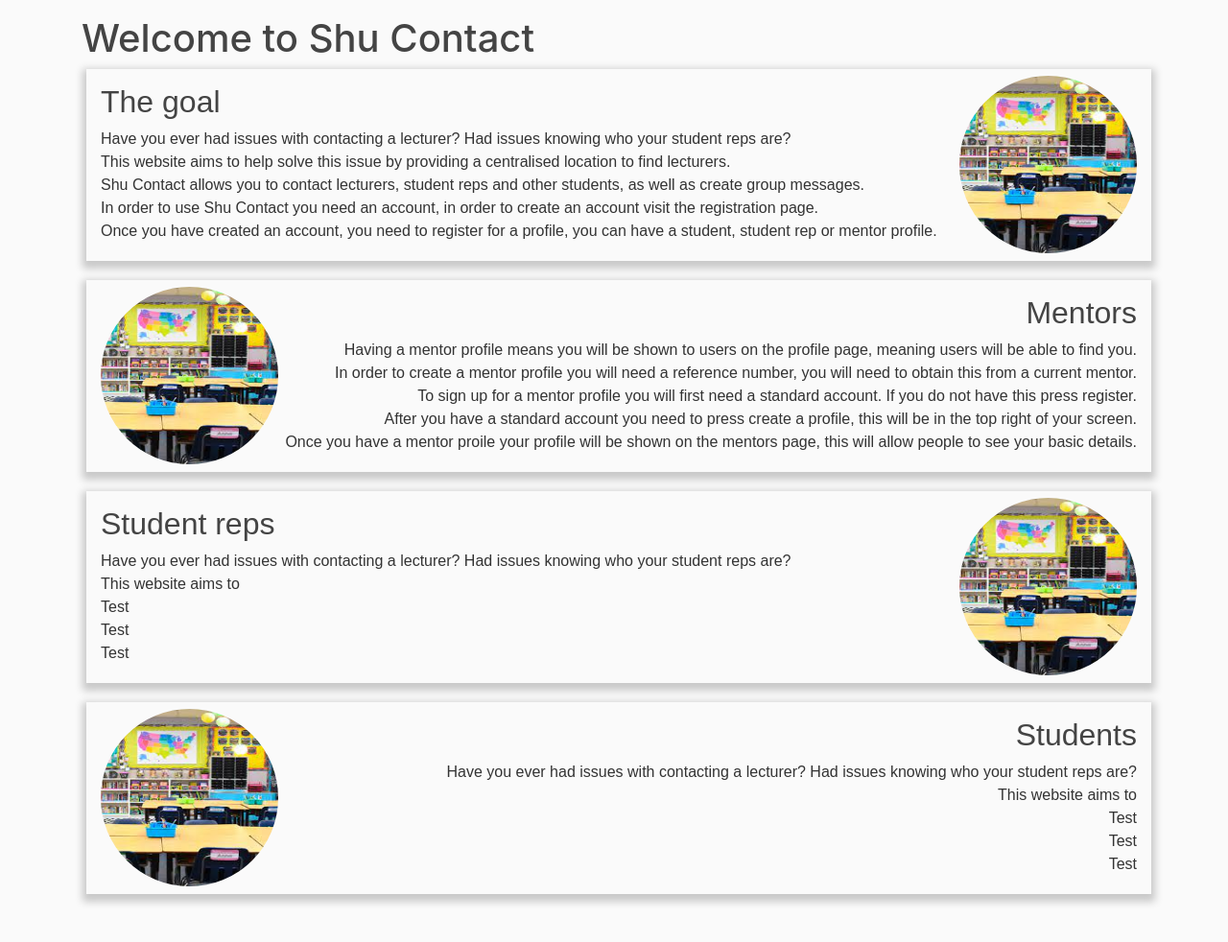
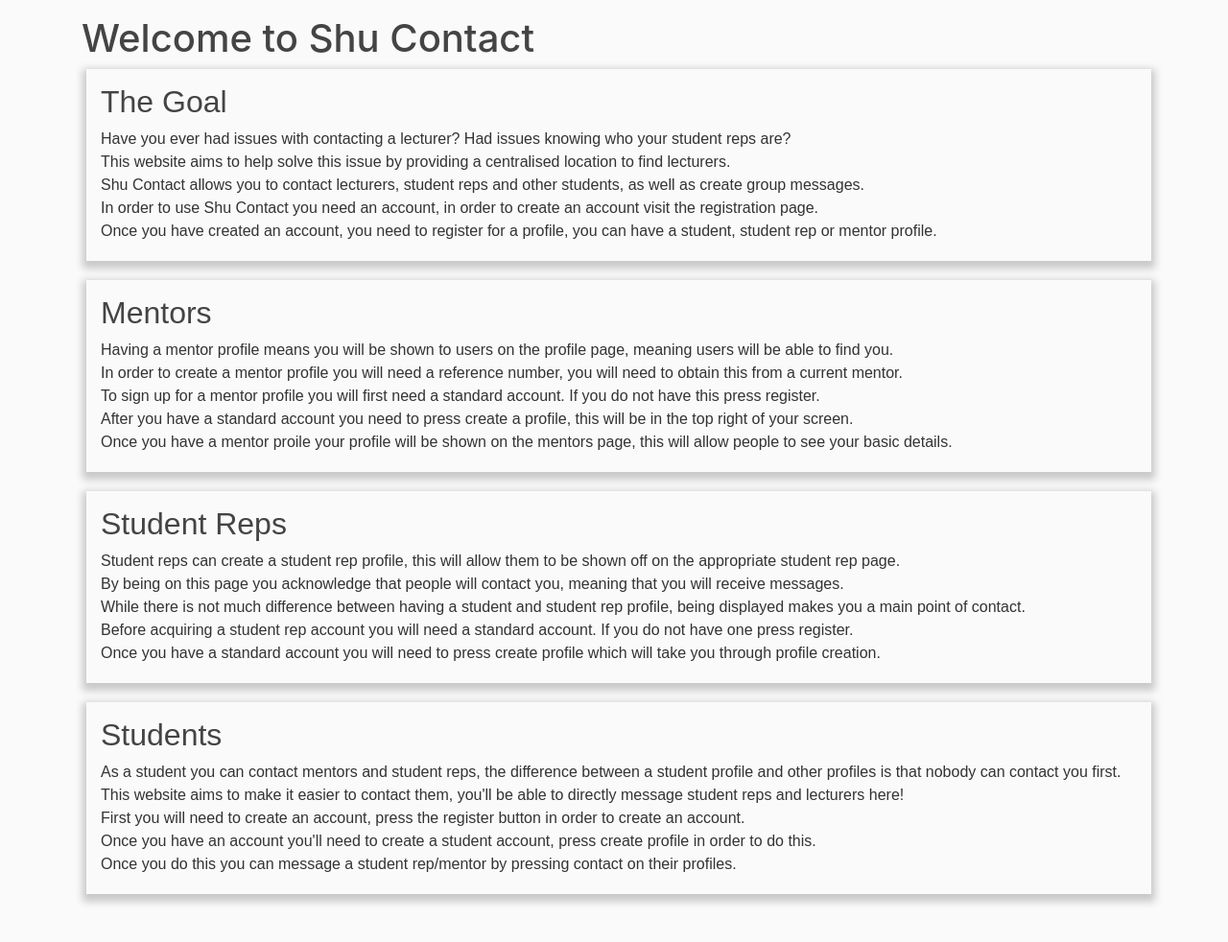
Before and after one commit to C1003593/Development-Project, a Django app: page / in a window 1280 px wide. Shown: the part 65-1047 px from the top of the page at 96% size. Run offline with Django 5.2, Linux system fonts and the light colour scheme; some libraries are stand-ins or nearby versions.

Commit message:
Ui improvements.

```diff
--- a/ContactApplication/templates/ContactApplication/home.html
+++ b/ContactApplication/templates/ContactApplication/home.html
@@ -3,19 +3,16 @@
     <h1>Welcome to Shu Contact</h1>
 
     <div class="cardleft">
-        <h2>The goal</h2>
+        <h2>The Goal</h2>
         <p>Have you ever had issues with contacting a lecturer? Had issues knowing who your student reps are?
         </br>This website aims to help solve this issue by providing a centralised location to find lecturers.
         </br>Shu Contact allows you to contact lecturers, student reps and other students, as well as create group messages.
         </br>In order to use Shu Contact you need an account, in order to create an account visit the registration page.
         </br>Once you have created an account, you need to register for a profile, you can have a student, student rep or mentor profile.
         </p>
-        <div style="text-align: right; position:relative; bottom: 190px">
-            <img class="rounded-circle" src="media/download.jpg", width="185", height="185">
-        </div>
     </div>
     <div class="paddingelem"></div>
-    <div class="cardright">
+    <div class="cardleft">
         <h2>Mentors</h2>
         <p>Having a mentor profile means you will be shown to users on the profile page, meaning users will be able to find you.
         </br>In order to create a mentor profile you will need a reference number, you will need to obtain this from a current mentor.
@@ -23,34 +20,25 @@
         </br>After you have a standard account you need to press create a profile, this will be in the top right of your screen.
         </br>Once you have a mentor proile your profile will be shown on the mentors page, this will allow people to see your basic details.
         </p>
-        <div style="text-align: left; position:relative; bottom: 190px">
-            <img class="rounded-circle" src="media/download.jpg", width="185", height="185">
-        </div>
     </div>
     <div class="paddingelem"></div>
     <div class="cardleft">
-        <h2>Student reps</h2>
-        <p>Have you ever had issues with contacting a lecturer? Had issues knowing who your student reps are?
-        </br>This website aims to
-        </br>Test
-        </br>Test
-        </br>Test
+        <h2>Student Reps</h2>
+        <p>Student reps can create a student rep profile, this will allow them to be shown off on the appropriate student rep page.
+        </br>By being on this page you acknowledge that people will contact you, meaning that you will receive messages.
+        </br>While there is not much difference between having a student and student rep profile, being displayed makes you a main point of contact.
+        </br>Before acquiring a student rep account you will need a standard account. If you do not have one press register.
+        </br>Once you have a standard account you will need to press create profile which will take you through profile creation.
         </p>
-        <div style="text-align: right; position:relative; bottom: 190px">
-            <img class="rounded-circle" src="media/download.jpg", width="185", height="185">
-        </div>
     </div>
     <div class="paddingelem"></div>
-    <div class="cardright">
+    <div class="cardleft">
         <h2>Students</h2>
-        <p>Have you ever had issues with contacting a lecturer? Had issues knowing who your student reps are?
-        </br>This website aims to
-        </br>Test
-        </br>Test
-        </br>Test
+        <p>As a student you can contact mentors and student reps, the difference between a student profile and other profiles is that nobody can contact you first.
+        </br>This website aims to make it easier to contact them, you'll be able to directly message student reps and lecturers here!
+        </br>First you will need to create an account, press the register button in order to create an account.
+        </br>Once you have an account you'll need to create a student account, press create profile in order to do this.
+        </br>Once you do this you can message a student rep/mentor by pressing contact on their profiles.
         </p>
-        <div style="text-align: left; position:relative; bottom: 190px">
-            <img class="rounded-circle" src="media/download.jpg", width="185", height="185">
-        </div>
     </div>
 {% endblock content %}
```
Also changed, not shown: messaging/templates/messaging/conversation_view.html (+16 -0 lines), messaging/templates/messaging/inbox.html (+18 -4 lines), users/templates/users/profileselection.html (+23 -3 lines), db.sqlite3, media/Mentor.png (added), media/Student.png (added), media/StudentRep.png (added), media/download.jpg (deleted).
